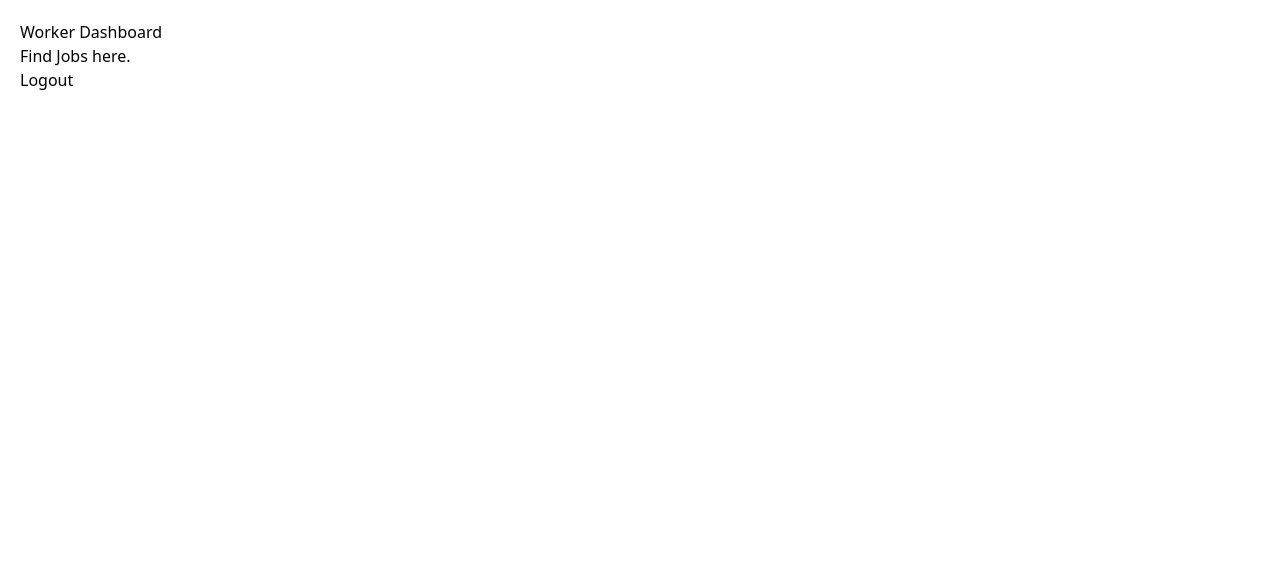
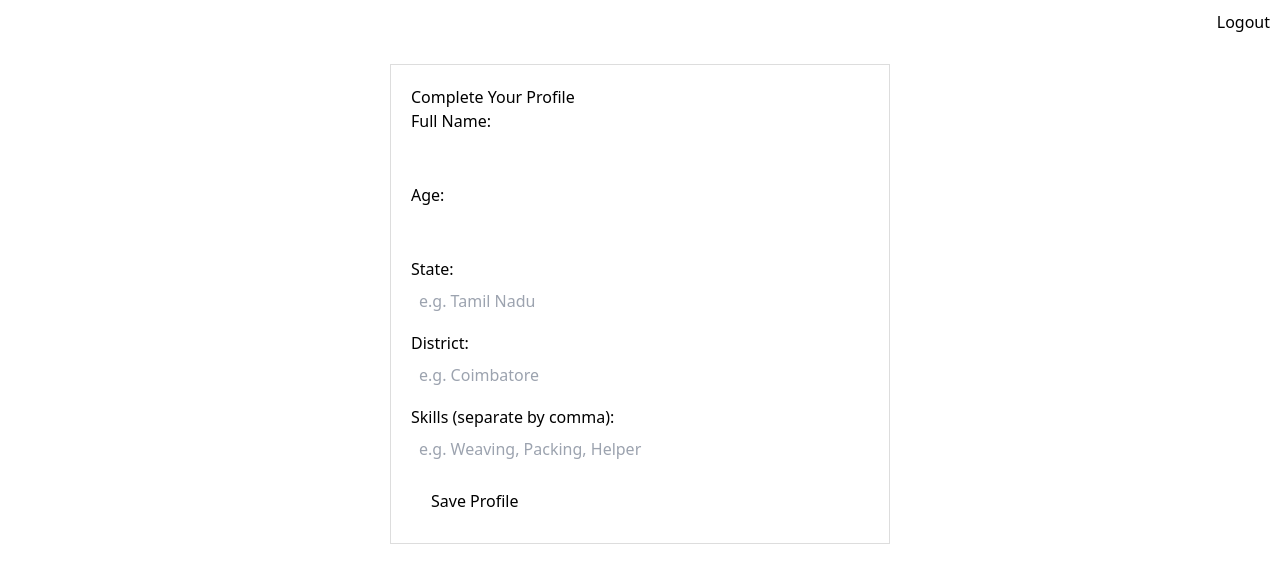
Before and after one commit to gowthxm07/Labour-Hiring-Platform-for-Small-Scale-Industries, a React (Create React App) app: page /worker-dashboard in a window 1280 px wide. Shown: the top 582 px of the page. Built offline with nearby package versions, Linux system fonts and the light colour scheme; no server answers; the database is empty; sample sign-in values are in the browser's storage.

Commit message:
Worker pofile form

```diff
--- a/src/components/WorkerDashboard.js
+++ b/src/components/WorkerDashboard.js
@@ -1,13 +1,58 @@
-import React from "react";
+import React, { useEffect, useState } from "react";
 import { useAuth } from "../contexts/AuthContext";
+import { getWorkerProfile } from "../utils/userUtils";
+import WorkerProfileForm from "./WorkerProfileForm";
 
 export default function WorkerDashboard() {
-  const { logout } = useAuth();
+  const { currentUser, logout } = useAuth();
+  const [profile, setProfile] = useState(null);
+  const [loading, setLoading] = useState(true);
+
+  // Function to fetch profile
+  const fetchProfile = async () => {
+    if (currentUser) {
+      const data = await getWorkerProfile(currentUser.uid);
+      setProfile(data);
+      setLoading(false);
+    }
+  };
+
+  useEffect(() => {
+    fetchProfile();
+  }, [currentUser]);
+
+  if (loading) return <div>Loading...</div>;
+
+  // If profile is not completed (or doesn't have the 'profileCompleted' flag)
+  if (!profile || !profile.profileCompleted) {
+    return (
+      <div>
+        <div style={{ textAlign: "right", padding: "10px" }}>
+          <button onClick={logout}>Logout</button>
+        </div>
+        <WorkerProfileForm onProfileComplete={fetchProfile} />
+      </div>
+    );
+  }
+
+  // --- MAIN DASHBOARD CONTENT (Visible only after profile is done) ---
   return (
     <div style={{ padding: "20px" }}>
-      <h1>Worker Dashboard</h1>
-      <p>Find Jobs here.</p>
-      <button onClick={logout}>Logout</button>
+      <div style={{ display: "flex", justifyContent: "space-between", alignItems: "center" }}>
+        <h1>Worker Dashboard</h1>
+        <button onClick={logout}>Logout</button>
+      </div>
+
+      <div style={{ background: "#f0f0f0", padding: "15px", borderRadius: "8px" }}>
+        <h3>Welcome, {profile.name}</h3>
+        <p><strong>Location:</strong> {profile.district}, {profile.state}</p>
+        <p><strong>Skills:</strong> {profile.skills.join(", ")}</p>
+      </div>
+
+      <hr />
+
+      <h3>Find Jobs</h3>
+      <p>Job listings will appear here in the next steps.</p>
     </div>
   );
 }
--- /dev/null
+++ b/src/components/WorkerProfileForm.js
@@ -0,0 +1,101 @@
+import React, { useState } from "react";
+import { useAuth } from "../contexts/AuthContext";
+import { updateWorkerProfile } from "../utils/userUtils";
+
+export default function WorkerProfileForm({ onProfileComplete }) {
+  const { currentUser } = useAuth();
+  const [loading, setLoading] = useState(false);
+
+  const [formData, setFormData] = useState({
+    name: "",
+    age: "",
+    state: "",
+    district: "",
+    skills: "" // We will save this as a comma-separated string for simplicity
+  });
+
+  const handleChange = (e) => {
+    setFormData({ ...formData, [e.target.name]: e.target.value });
+  };
+
+  const handleSubmit = async (e) => {
+    e.preventDefault();
+    setLoading(true);
+    try {
+      // Split skills string into an array
+      const skillsArray = formData.skills.split(",").map(skill => skill.trim());
+
+      await updateWorkerProfile(currentUser.uid, {
+        name: formData.name,
+        age: formData.age,
+        state: formData.state,
+        district: formData.district,
+        skills: skillsArray,
+        profileCompleted: true // Flag to know they finished setup
+      });
+
+      // Notify parent component to refresh
+      onProfileComplete();
+    } catch (error) {
+      console.error("Error saving profile:", error);
+      alert("Failed to save profile.");
+    }
+    setLoading(false);
+  };
+
+  return (
+    <div style={{ maxWidth: "500px", margin: "20px auto", padding: "20px", border: "1px solid #ddd" }}>
+      <h3>Complete Your Profile</h3>
+      <form onSubmit={handleSubmit}>
+        <div style={{ marginBottom: "10px" }}>
+          <label>Full Name:</label><br/>
+          <input
+            type="text" name="name" required
+            value={formData.name} onChange={handleChange}
+            style={{ width: "100%", padding: "8px" }}
+          />
+        </div>
+
+        <div style={{ marginBottom: "10px" }}>
+          <label>Age:</label><br/>
+          <input
+            type="number" name="age" required
+            value={formData.age} onChange={handleChange}
+            style={{ width: "100%", padding: "8px" }}
+          />
+        </div>
+
+        <div style={{ marginBottom: "10px" }}>
+          <label>State:</label><br/>
+          <input
+            type="text" name="state" placeholder="e.g. Tamil Nadu" required
+            value={formData.state} onChange={handleChange}
+            style={{ width: "100%", padding: "8px" }}
+          />
+        </div>
+
+        <div style={{ marginBottom: "10px" }}>
+          <label>District:</label><br/>
+          <input
+            type="text" name="district" placeholder="e.g. Coimbatore" required
+            value={formData.district} onChange={handleChange}
+            style={{ width: "100%", padding: "8px" }}
+          />
+        </div>
+
+        <div style={{ marginBottom: "10px" }}>
+          <label>Skills (separate by comma):</label><br/>
+          <input
+            type="text" name="skills" placeholder="e.g. Weaving, Packing, Helper" required
+            value={formData.skills} onChange={handleChange}
+            style={{ width: "100%", padding: "8px" }}
+          />
+        </div>
+
+        <button type="submit" disabled={loading} style={{ padding: "10px 20px" }}>
+          {loading ? "Saving..." : "Save Profile"}
+        </button>
+      </form>
+    </div>
+  );
+}
--- a/src/utils/userUtils.js
+++ b/src/utils/userUtils.js
@@ -36,3 +36,18 @@ export async function createUserProfile(uid, phoneNumber, role) {
     await setDoc(doc(db, "owners", uid), { verified: false });
   }
 }
+// ... existing code ...
+
+// Fetch Worker Profile
+export async function getWorkerProfile(uid) {
+  const docRef = doc(db, "workers", uid);
+  const docSnap = await getDoc(docRef);
+  return docSnap.exists() ? docSnap.data() : null;
+}
+
+// Update Worker Profile
+export async function updateWorkerProfile(uid, data) {
+  const workerRef = doc(db, "workers", uid);
+  // We use { merge: true } so we don't overwrite existing fields like 'verified'
+  await setDoc(workerRef, data, { merge: true });
+}
```
